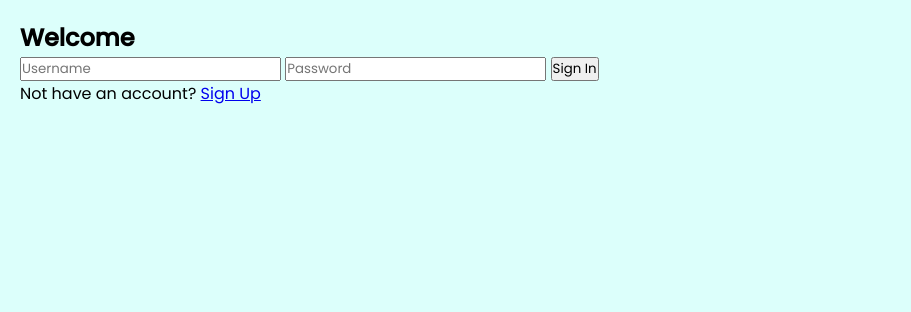
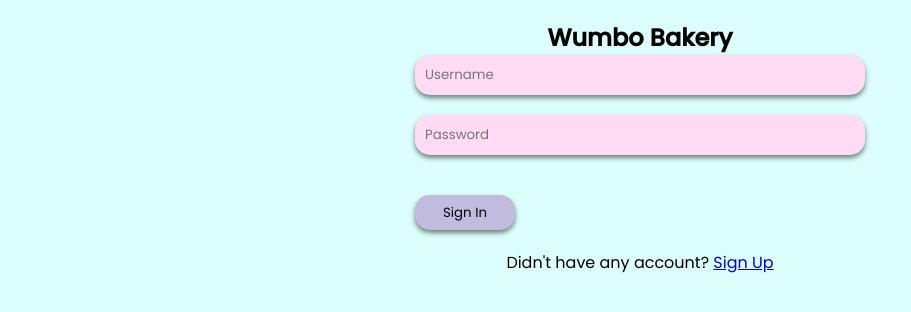
Before and after one commit to ylfyt/dorayaki-web-store-using-php, a PHP site: template app/views/user/signin.php in a window 1280 px wide. Shown: the top 312 px of the page, without its empty margins (0-911 px from the left). Run offline with PHP 8.4, Linux system fonts and the light colour scheme; the template is opened without the code that fills it, so the values that code supplies are empty; some libraries are stand-ins or nearby versions.

Commit message:
Fixed pembelian, auth

```diff
--- a/app/views/user/signin.php
+++ b/app/views/user/signin.php
@@ -1,12 +1,12 @@
 
     <main>
-        <div class="container">
-            <h2>Welcome</h2>
+        <div class="container content">
             <div class="auth-container">
-                <div class="form">
+            <h2>Wumbo Bakery</h2>
+                <div class="form content">
                     <form action="<?= BASEURL ?>/user/signin" method="post">
-                        <input class="input-field" type="text" placeholder="Username" name="username">
-                        <input class="input-field" type="password" placeholder="Password" name="password">
+                        <input class="input-field input-text" type="text" placeholder="Username" name="username">
+                        <input class="input-field input-text" type="password" placeholder="Password" name="password">
                         <input type="submit" name="signin" value="Sign In">
                     </form>
 
@@ -14,7 +14,7 @@
                     <p class="error" style="">Username or password incorrect</p>
                     <?php endif; ?>
                 </div>
-                <p class="other">Not have an account? <a href="<?= BASEURL ?>/user/signup">Sign Up</a></p>
+                <p class="other">Didn't have any account? <a href="<?= BASEURL ?>/user/signup">Sign Up</a></p>
             </div>
         </div>
     </main>
--- a/public/css/style.css
+++ b/public/css/style.css
@@ -13,6 +13,45 @@ body {
 h1{
     font-weight: 700;
 }
+
+/*USER SIGNUP*/
+.auth-container{
+    /* background-color: greenyellow; */
+    display: flex;
+    flex-direction: column;
+    justify-content: center;
+    align-items: center;
+}
+
+.auth-container h1 {
+    margin-bottom: 25px;
+}
+
+.auth-container .content{
+    /* background-color: khaki; */
+    width: 450px;
+}
+
+.auth-container .content form {
+    display: flex;
+    flex-direction: column;
+    /* align-items: center; */
+    /* background-color: hotpink; */
+}
+.auth-container .content form input {
+    margin-bottom: 20px;
+    border: none;
+    border-radius: 15px;
+}
+
+.auth-container .content form input[type='submit'] {
+    margin-top: 20px;
+    width: 100px;
+    height: 35px;
+    background-color: #C1BBDD;
+    box-shadow: 0 3px 5px 0 rgba(0, 0, 0, 0.5);
+}
+
 
 /* NAVBAR */
 .navbar {
--- a/public/js/script.js
+++ b/public/js/script.js
@@ -154,19 +154,19 @@ function updateDashboard(data){
 
 function incAmount() {
     document.getElementById('jmlstok').stepUp();
+    calculatePrice();
 }
 
 
 function decAmount() {
     document.getElementById('jmlstok').stepDown();
+    calculatePrice();
 }
 
 function calculatePrice(){
-    var xhttp = new XMLHttpRequest();
-    xhttp.onreadystatechange = function() {
-        var total  = document.getElementById('stockInput');
-    }
+    var harga = document.getElementById('hargadora').value;
+    var jumlah = document.getElementById('jmlstok').value;
+    console.log(document.getElementById('totalharga'))
 
-    xhttp.open();
-    xhttp.send();
+    document.getElementById('totalharga').innerHTML= 'Total Harga: ' + harga*jumlah;
 }
```
Also changed, not shown: app/controllers/Dorayaki.php (+19 -1 lines), app/views/dorayaki/pembelian.php (+18 -10 lines), app/views/user/signup.php (+7 -7 lines), app/database/wumbo.db.
